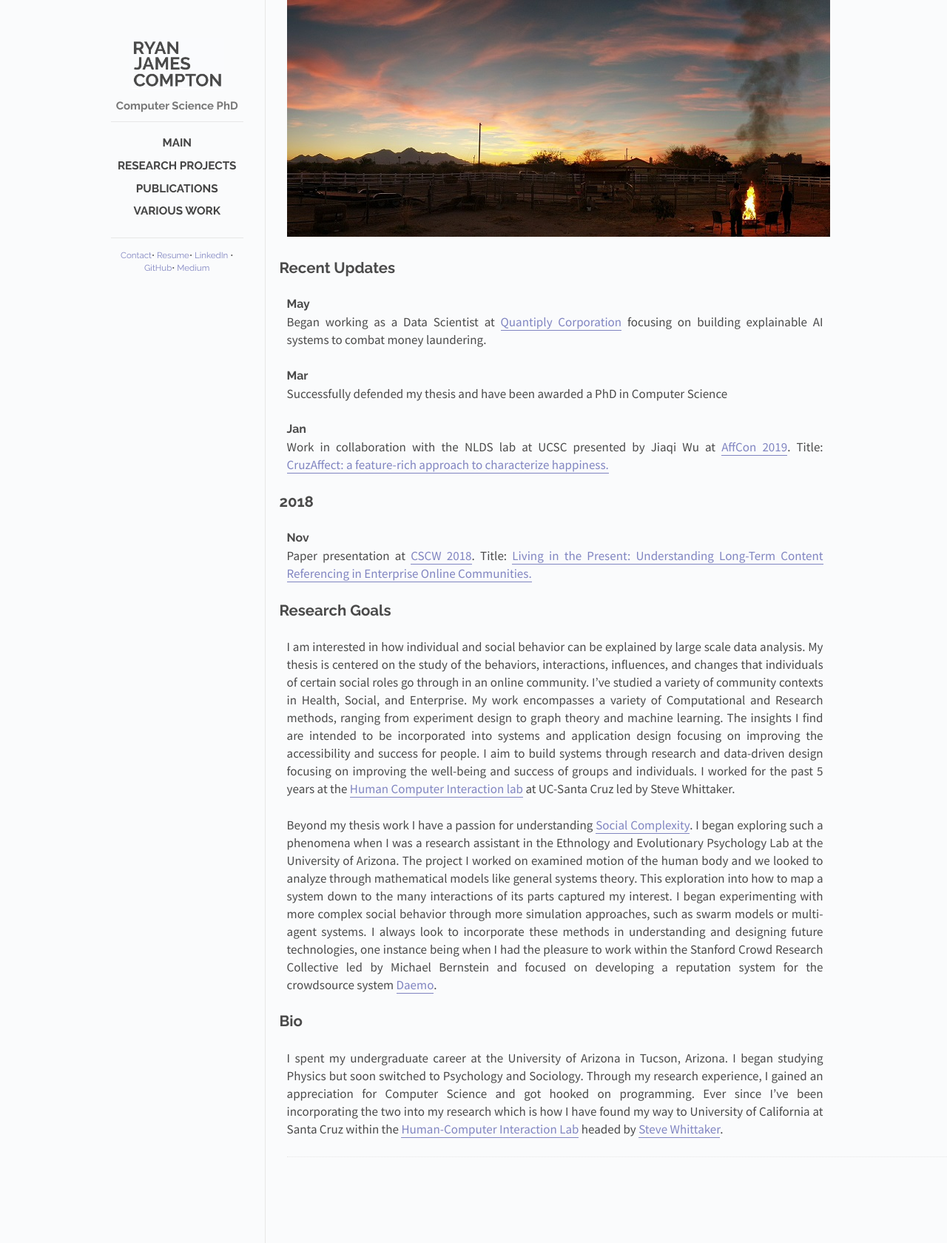
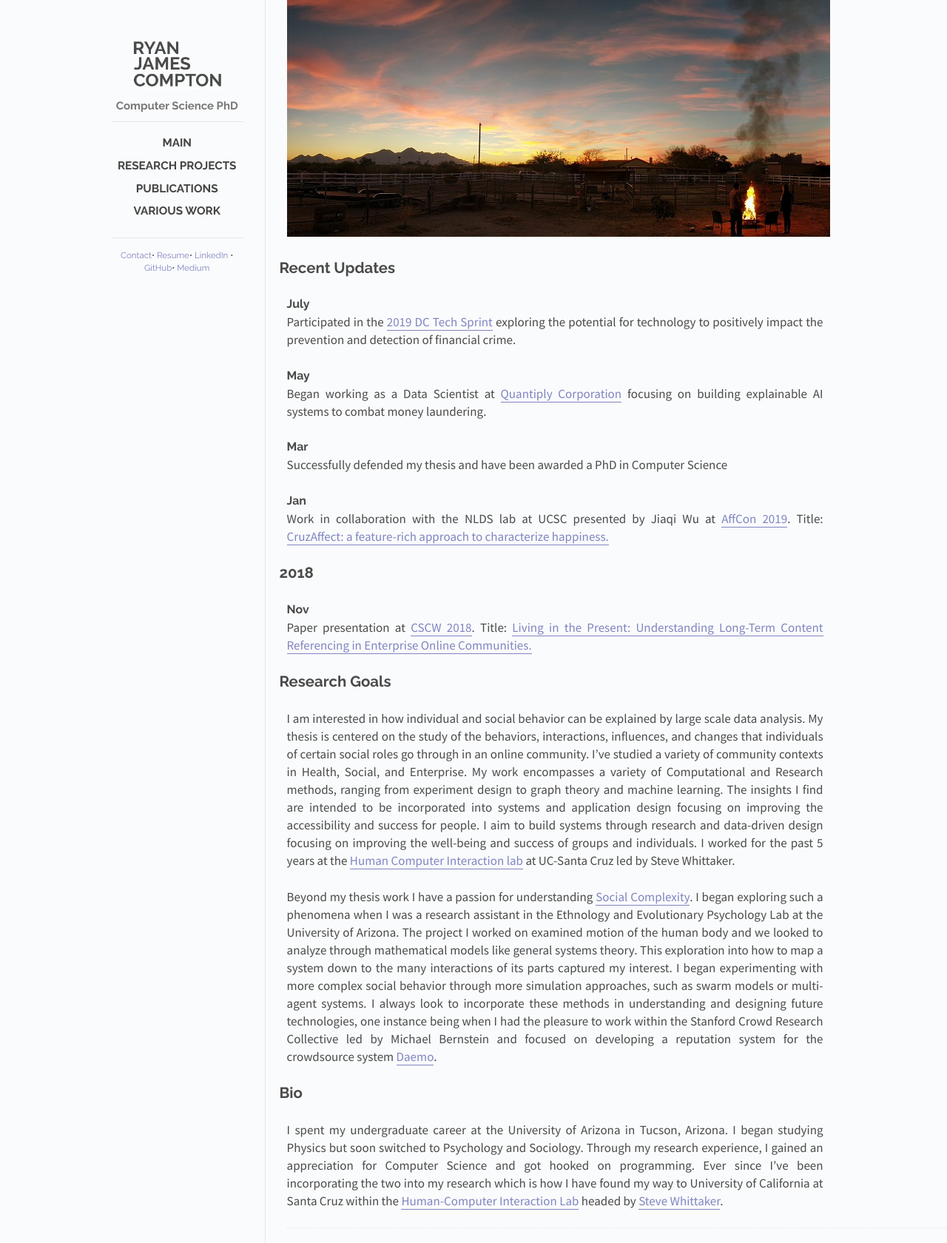
Before and after one commit to rcompt/rcompt.github.io, a Jekyll site: the page built from _posts/2018-10-03-main.md, in a window 1280 px wide. Shown: the whole page at 74% size. Built offline with Jekyll 4.4.1, drawn with Linux system fonts in a browser that asks for light colours; Markdown is read by kramdown in place of the engine named in the settings.

Commit message:
Update 2018-10-03-main.md

```diff
--- a/_posts/2018-10-03-main.md
+++ b/_posts/2018-10-03-main.md
@@ -6,6 +6,9 @@ categories: posts
 ---
 
 ## Recent Updates
+
+### July
+Participated in the [2019 DC Tech Sprint](https://www.fca.org.uk/events/techsprints/2019-global-aml-and-financial-crime-techsprint) exploring the potential for technology to positively impact the prevention and detection of financial crime.
 
 ### May
 Began working as a Data Scientist at [Quantiply Corporation](https://www.quantiply.com/) focusing on building explainable AI systems to combat money laundering.
```
